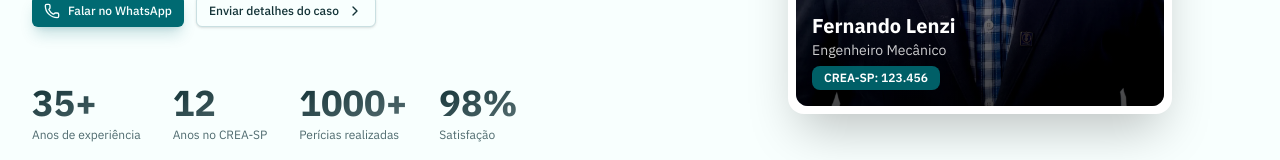
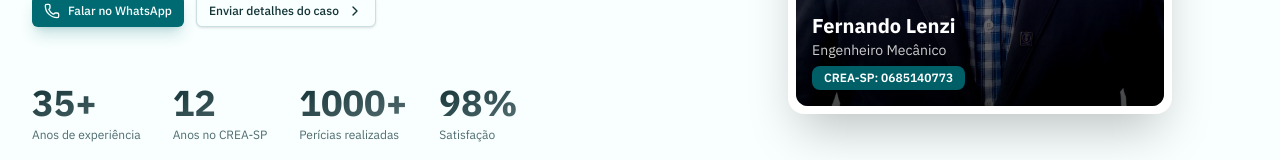
Before and after one commit to eng-lenzi/lp-eng-lenzi, a React (Vite) app: page / in a window 1280 px wide. Shown: the part 566-726 px from the top of the page. Built offline with nearby package versions, Linux system fonts and the light colour scheme.

Commit message:
fix(content): corrige número do CREA-SP

```diff
--- a/src/routes/-components/hero.tsx
+++ b/src/routes/-components/hero.tsx
@@ -189,7 +189,7 @@ export function Hero() {
 												</Text>
 												<div className="mt-1 inline-block rounded-lg bg-primary/90 px-2 py-0.5 sm:mt-1.5 sm:px-3 sm:py-1">
 													<Text size="xs" className="font-semibold text-white">
-														CREA-SP: 123.456
+														CREA-SP: 0685140773
 													</Text>
 												</div>
 											</div>
```
